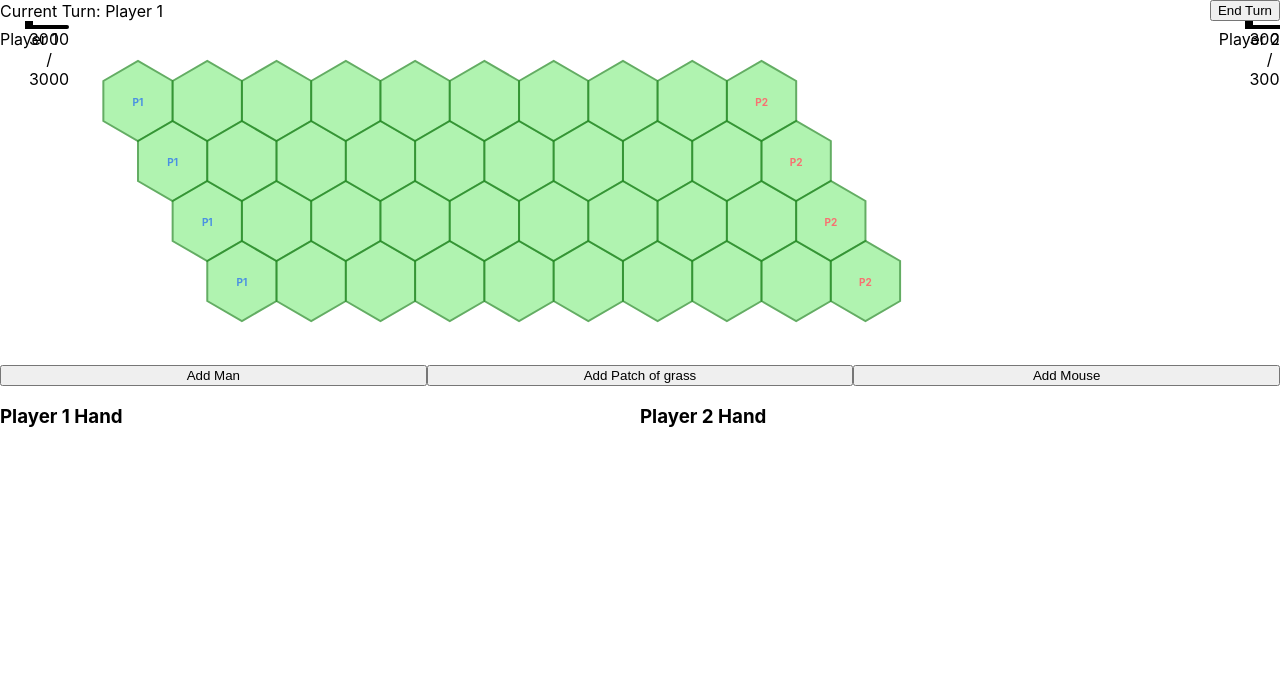
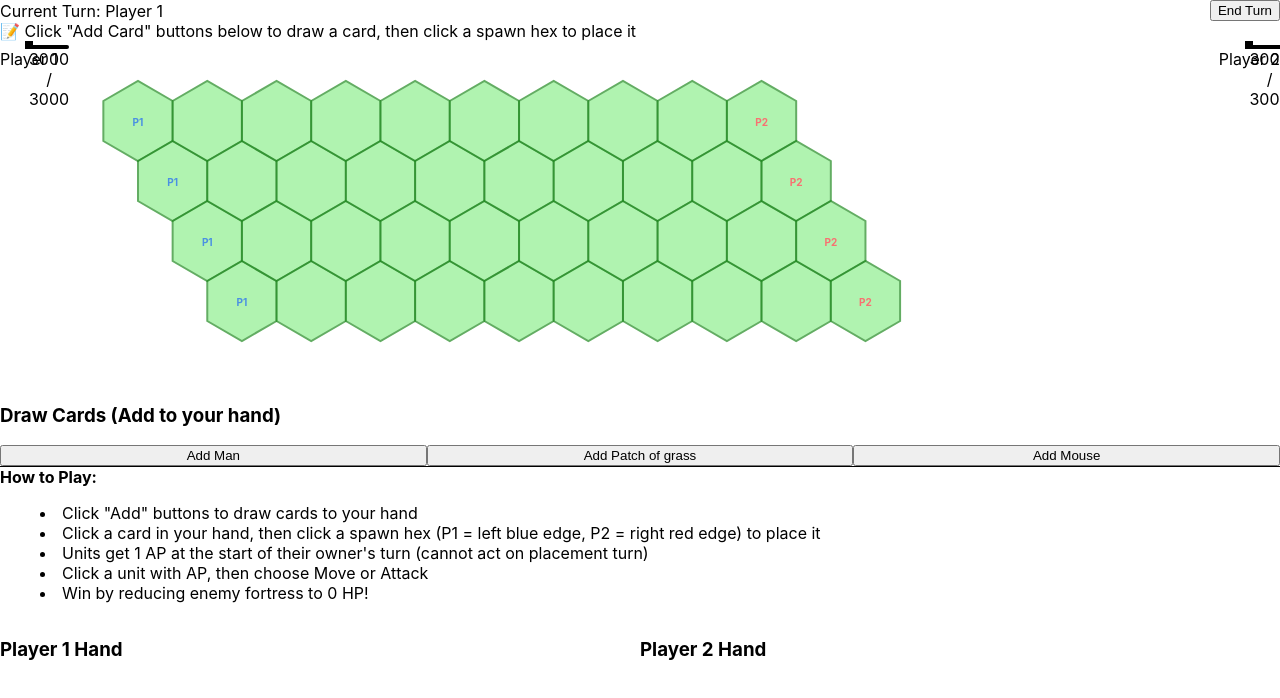
Before and after one commit to DH10125/Grand-Warfare, a Next.js app: page / in a window 1280 px wide. Shown: the top 698 px of the page. Built offline with nearby package versions, Linux system fonts and the light colour scheme.

Commit message:
Add UI instructions and contextual help text
Co-authored-by: DH10125 <208269286+DH10125@users.noreply.github.com>

```diff
--- a/components/Game.tsx
+++ b/components/Game.tsx
@@ -322,7 +322,8 @@ const Game: React.FC = () => {
       )}
 
       {/* Top Bar */}
-      <div className="bg-white/90 rounded-lg p-4 mb-4 flex justify-between items-center">
+      <div className="bg-white/90 rounded-lg p-4 mb-4">
+        <div className="flex justify-between items-center mb-2">
           <div className="text-xl font-bold">
             Current Turn: {gameState.currentPlayer === 'player1' ? 'Player 1' : 'Player 2'}
           </div>
@@ -332,6 +333,13 @@ const Game: React.FC = () => {
           >
             End Turn
           </button>
+        </div>
+        <div className="text-sm text-gray-600">
+          {!gameState.selectedCard && '📝 Click "Add Card" buttons below to draw a card, then click a spawn hex to place it'}
+          {gameState.selectedCard && !gameState.selectedCard.position && '📍 Click a highlighted spawn hex to place your unit'}
+          {gameState.selectedCard && gameState.selectedCard.position && gameState.selectedCard.ap > 0 && '⚡ Unit selected! Choose Move or Attack'}
+          {gameState.selectedCard && gameState.selectedCard.position && gameState.selectedCard.ap === 0 && '⏸️ This unit has already acted this turn'}
+        </div>
       </div>
 
       {/* Main Game Area */}
@@ -481,6 +489,7 @@ const Game: React.FC = () => {
 
       {/* Card Selection Area */}
       <div className="mt-4 bg-white/90 rounded-lg p-4">
+        <h3 className="text-lg font-bold mb-2">Draw Cards (Add to your hand)</h3>
         <div className="grid grid-cols-3 gap-4 mb-4">
           {CARD_TEMPLATES.map((template, index) => (
             <button
@@ -491,6 +500,16 @@ const Game: React.FC = () => {
               Add {template.name}
             </button>
           ))}
+        </div>
+        <div className="text-xs text-gray-600 border-t pt-2">
+          <strong>How to Play:</strong>
+          <ul className="list-disc list-inside">
+            <li>Click "Add" buttons to draw cards to your hand</li>
+            <li>Click a card in your hand, then click a spawn hex (P1 = left blue edge, P2 = right red edge) to place it</li>
+            <li>Units get 1 AP at the start of their owner's turn (cannot act on placement turn)</li>
+            <li>Click a unit with AP, then choose Move or Attack</li>
+            <li>Win by reducing enemy fortress to 0 HP!</li>
+          </ul>
         </div>
       </div>
 
```
Lines whose indentation alone changed are shown as unchanged.
